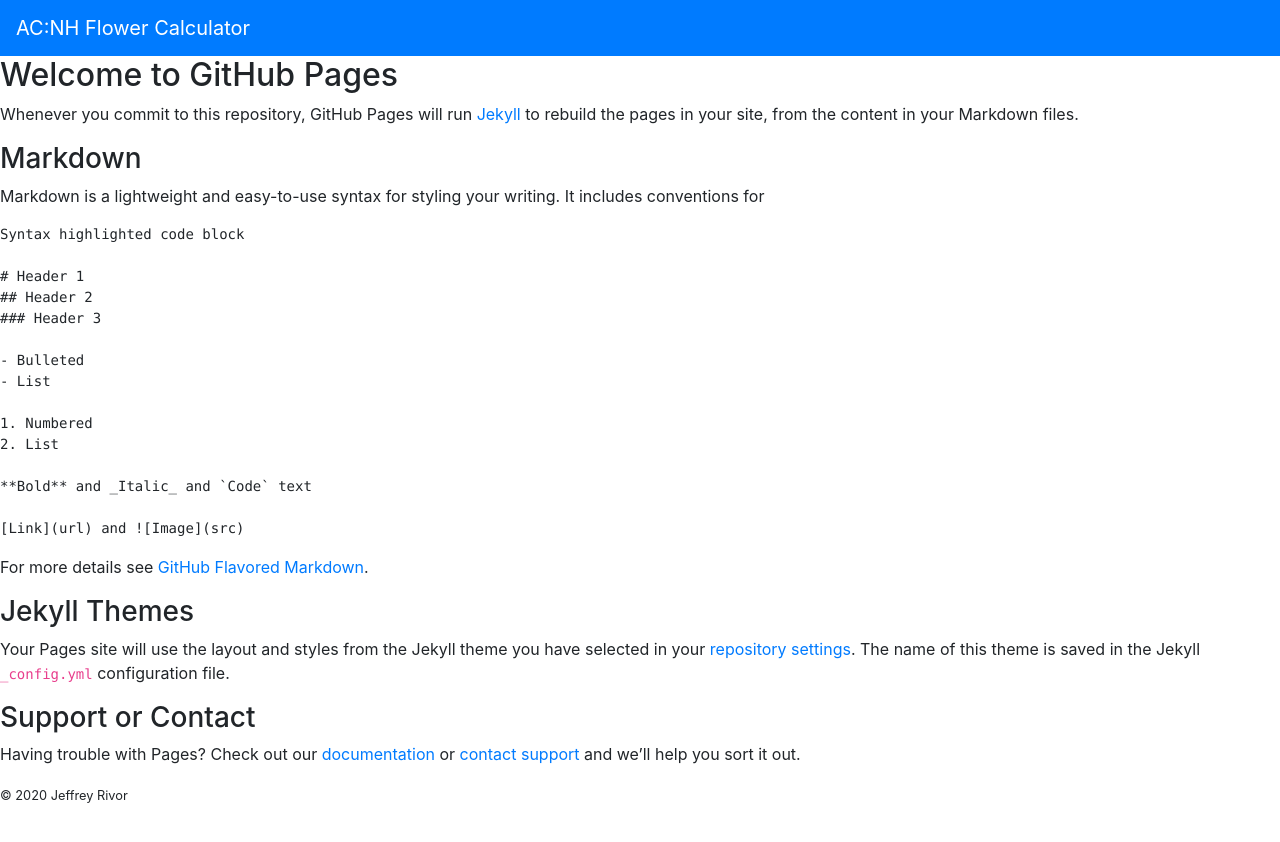
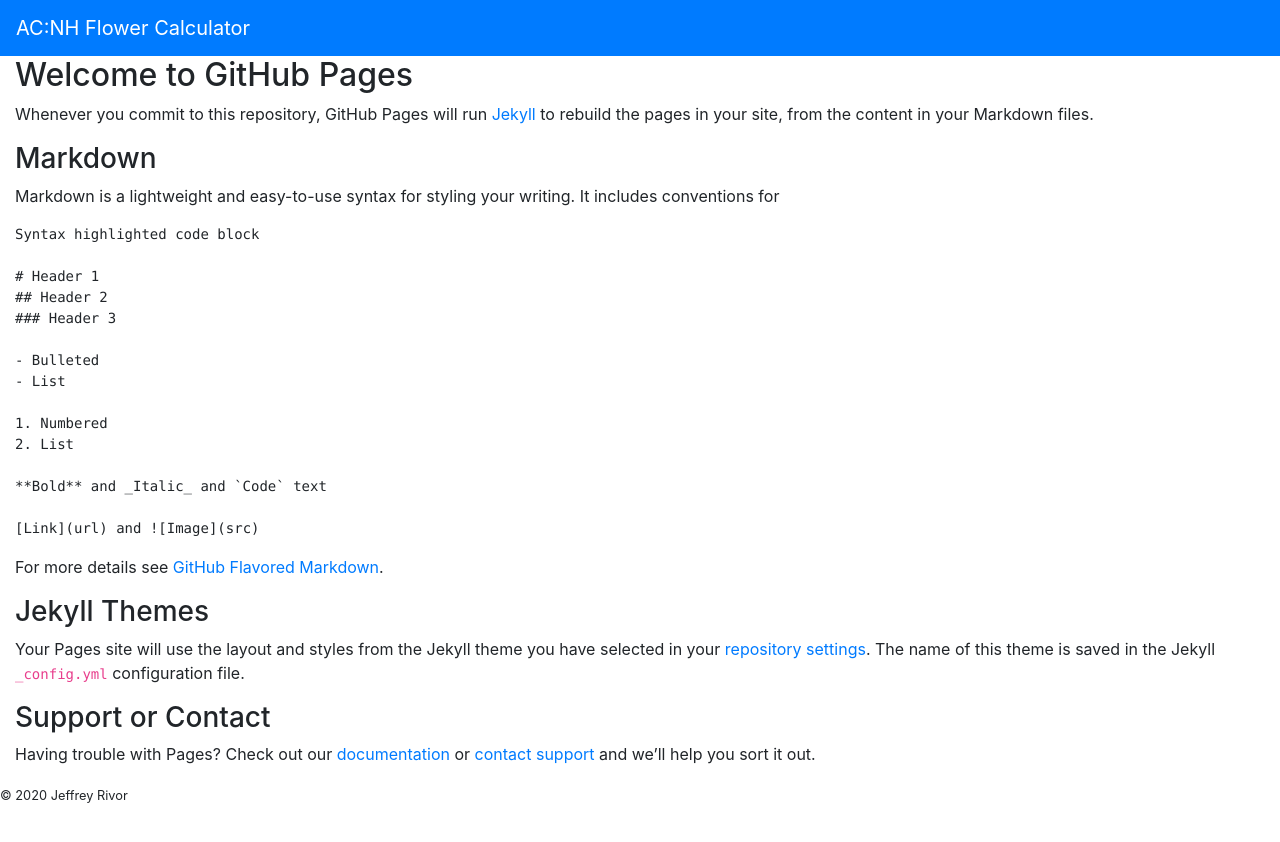
Before and after one commit to jeffreyrivor/acnh-flower-calculator, a Jekyll site: the page built from README.md, in a window 1280 px wide. Shown: the top 842 px of the page. Built offline with Jekyll 4.4.1, drawn with Linux system fonts in a browser that asks for light colours; our own code applies the rules of GitHub Pages for plain Markdown files.

Commit message:
Fix layout

```diff
--- a/_config.yml
+++ b/_config.yml
@@ -5,5 +5,3 @@ exclude: ["LICENSE"]
 markdown: GFM
 readme_index:
   remove_orignals: true
-
-theme: jekyll-theme-minimal
--- a/_layouts/default.html
+++ b/_layouts/default.html
@@ -13,7 +13,9 @@
         <a class="navbar-brand" href="/">{{ site.name }}</a>
     </nav>
     <main>
-        {{ content }}
+        <div class="container-fluid">
+            {{ content }}
+        </div>
     </main>
     <footer>
         <small>&copy; 2020 Jeffrey Rivor</small>
```
